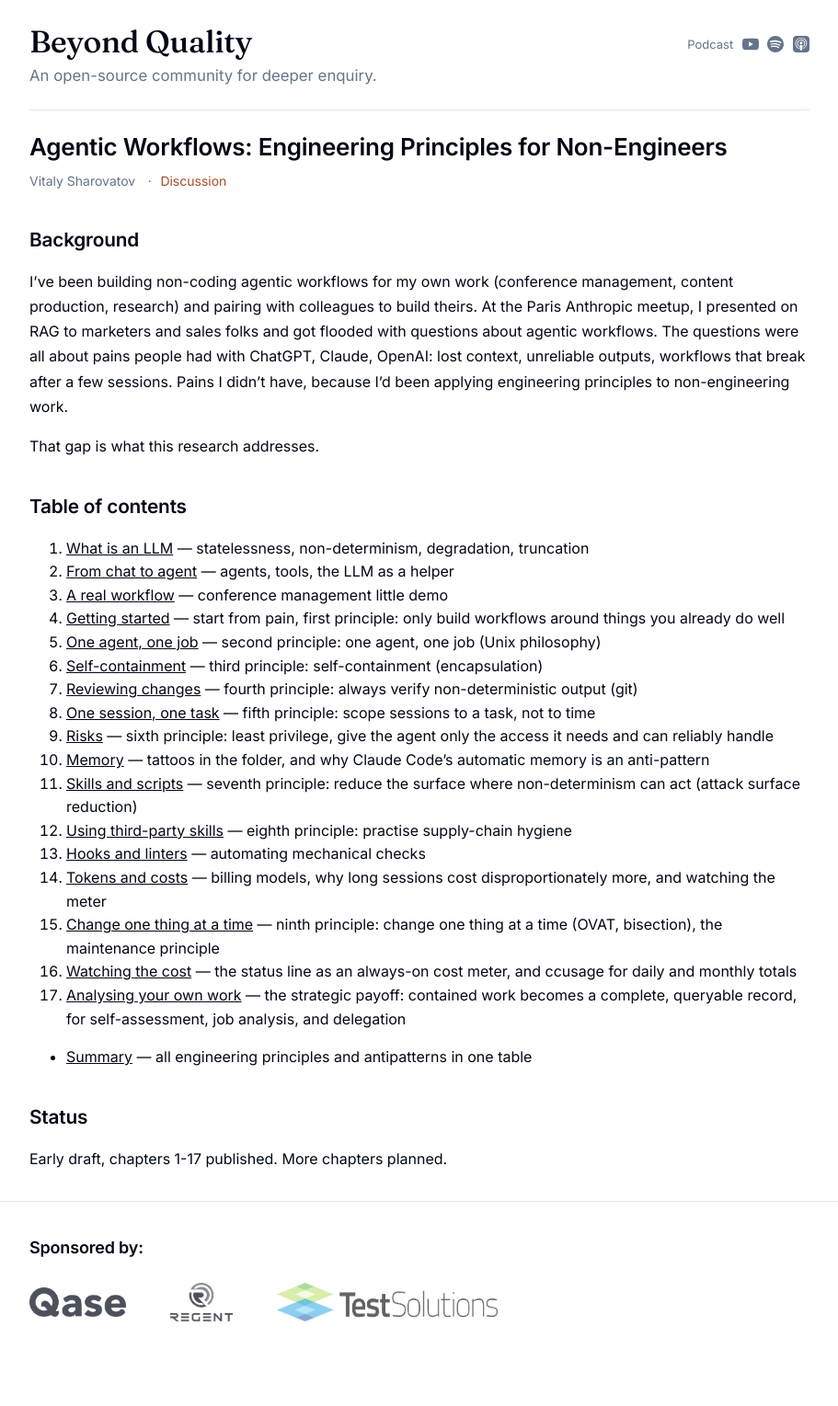
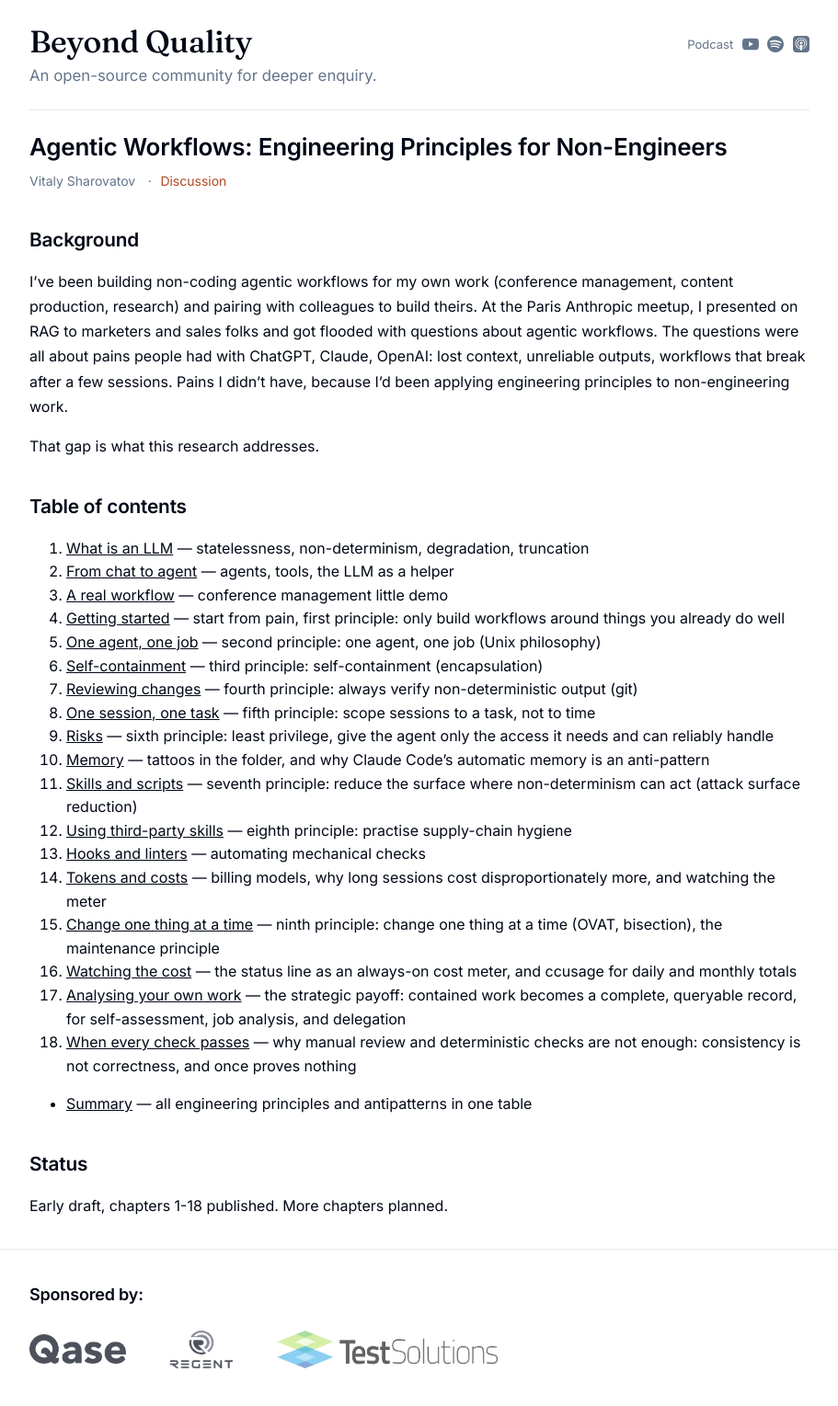
Before and after one commit to BeyondQuality/beyondquality, a Jekyll site: the page built from research/ap/README.md, in a window 1280 px wide. Shown: the whole page at 92% size, without its empty margins (184-1095 px from the left). Built offline with Jekyll 4.4.1, drawn with Linux system fonts in a browser that asks for light colours; our own code applies the rules of GitHub Pages for plain Markdown files; before the commit the page ends 1478 px from its top, so only the background shows below that.

Commit message:
updated readme and ch17 with links to the ch18

```diff
--- a/research/ap/README.md
+++ b/research/ap/README.md
@@ -29,9 +29,10 @@ That gap is what this research addresses.
 15. [Change one thing at a time](15-change-one-thing-at-a-time.md) — ninth principle: change one thing at a time (OVAT, bisection), the maintenance principle
 16. [Watching the cost](16-watching-costs.md) — the status line as an always-on cost meter, and ccusage for daily and monthly totals
 17. [Analysing your own work](17-analysing-your-own-work.md) — the strategic payoff: contained work becomes a complete, queryable record, for self-assessment, job analysis, and delegation
+18. [When every check passes](18-when-every-check-passes.md) — why manual review and deterministic checks are not enough: consistency is not correctness, and once proves nothing
 
 - [Summary](summary.md) — all engineering principles and antipatterns in one table
 
 ## Status
 
-Early draft, chapters 1-17 published. More chapters planned.
+Early draft, chapters 1-18 published. More chapters planned.
```
Also changed, not shown: research/ap/17-analysing-your-own-work.md (+1 -1 lines).
